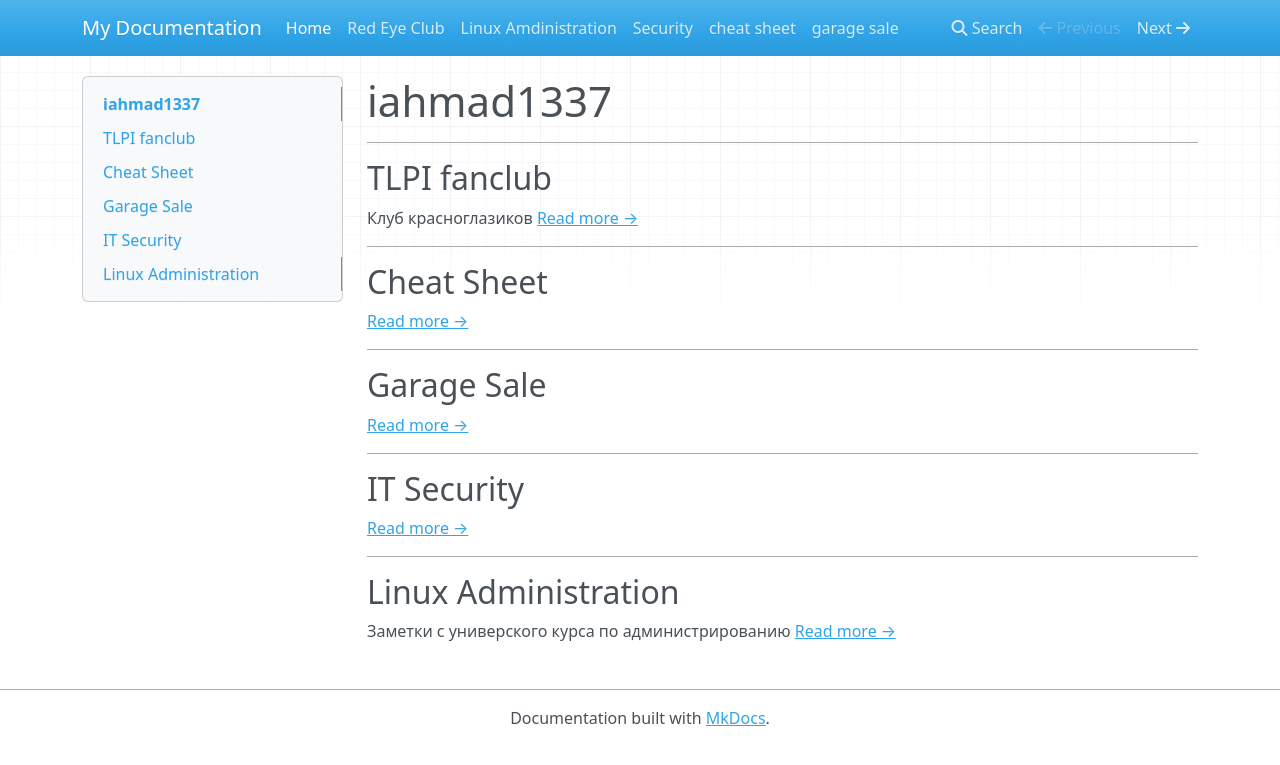
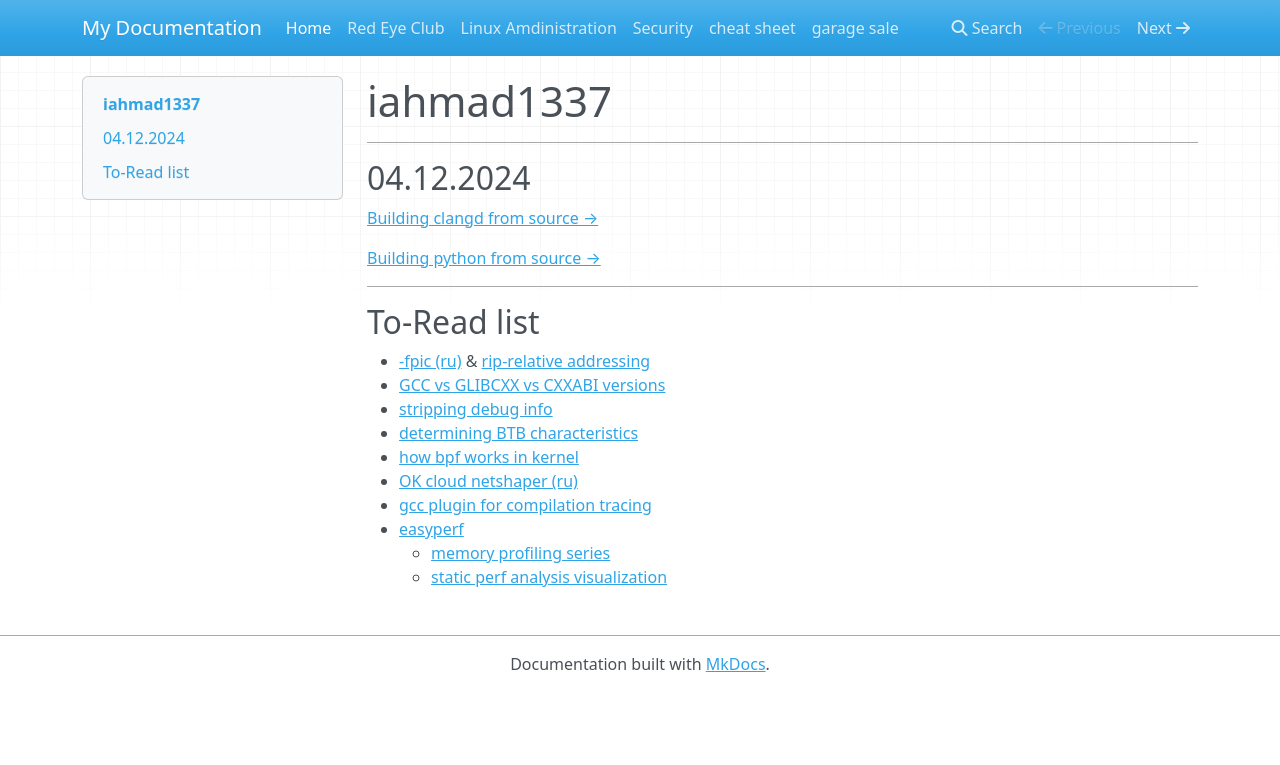
Before and after one commit to iahmad1337/iahmad1337.github.io, an MkDocs documentation site: the page built from docs/index.md, in a window 1280 px wide. Shown: the top 765 px of the page. Built offline with MkDocs 1.6.1, drawn with Linux system fonts in a browser that asks for light colours; nearby versions of some CDN libraries.

Commit message:
renew homepage

```diff
--- a/docs/index.md
+++ b/docs/index.md
@@ -2,27 +2,21 @@
 
 ---
 
-## TLPI fanclub
-Клуб красноглазиков
-[Read more →](tlpi.md)
+## 04.12.2024
+[Building clangd from source →](articles/2024-12-04-clangd.md)
+
+[Building python from source →](articles/2024-12-04-python.md)
 
 ---
 
-## Cheat Sheet
-[Read more →](cheat-sheet.md)
-
----
-
-## Garage Sale
-[Read more →](garage-sale.md)
-
----
-
-## IT Security
-[Read more →](itsec.md)
-
----
-
-## Linux Administration
-Заметки с универского курса по администрированию
-[Read more →](linux-admin.md)
+## To-Read list
+- [-fpic (ru)](https://habr.com/ru/companies/badoo/articles/324616) & [rip-relative addressing](http://www.codegurus.be/Programming/riprelativeaddressing_en.htm)
+- [GCC vs GLIBCXX vs CXXABI versions](https://gcc.gnu.org/onlinedocs/libstdc++/manual/abi.html)
+- [stripping debug info](https://stackoverflow.com/a/866731/17549962)
+- [determining BTB characteristics](stackoverflow.com/questions/38512886/btb-size-for-haswell-sandy-bridge-ivy-bridge-and-skylake)
+- [how bpf works in kernel](https://www.kernel.org/doc/Documentation/networking/filter.txt)
+- [OK cloud netshaper (ru)](https://habr.com/ru/companies/odnoklassniki/articles/572206)
+- [gcc plugin for compilation tracing](https://github.com/royjacobson/externis/tree/main)
+- [easyperf](https://easyperf.net)
+    - [memory profiling series](https://easyperf.net/blog/2024/02/12/Memory-Profiling-Part1)
+    - [static perf analysis visualization](https://easyperf.net/blog/2022/05/11/Visualizing-Performance-Critical-Dependency-Chains)
```
Also changed, not shown: docs/articles/2024-12-04-clangd.md (added, +79 -0 lines), docs/articles/2024-12-04-python.md (added, +59 -0 lines), docs/itsec.md (+2 -1 lines).
